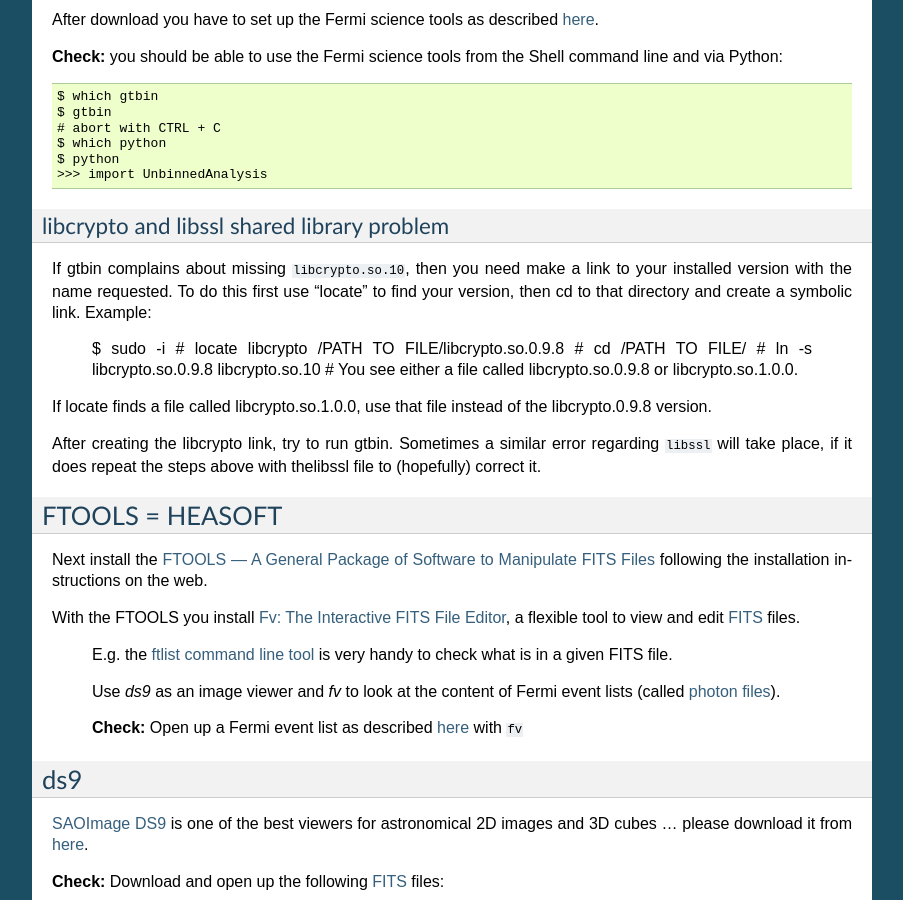
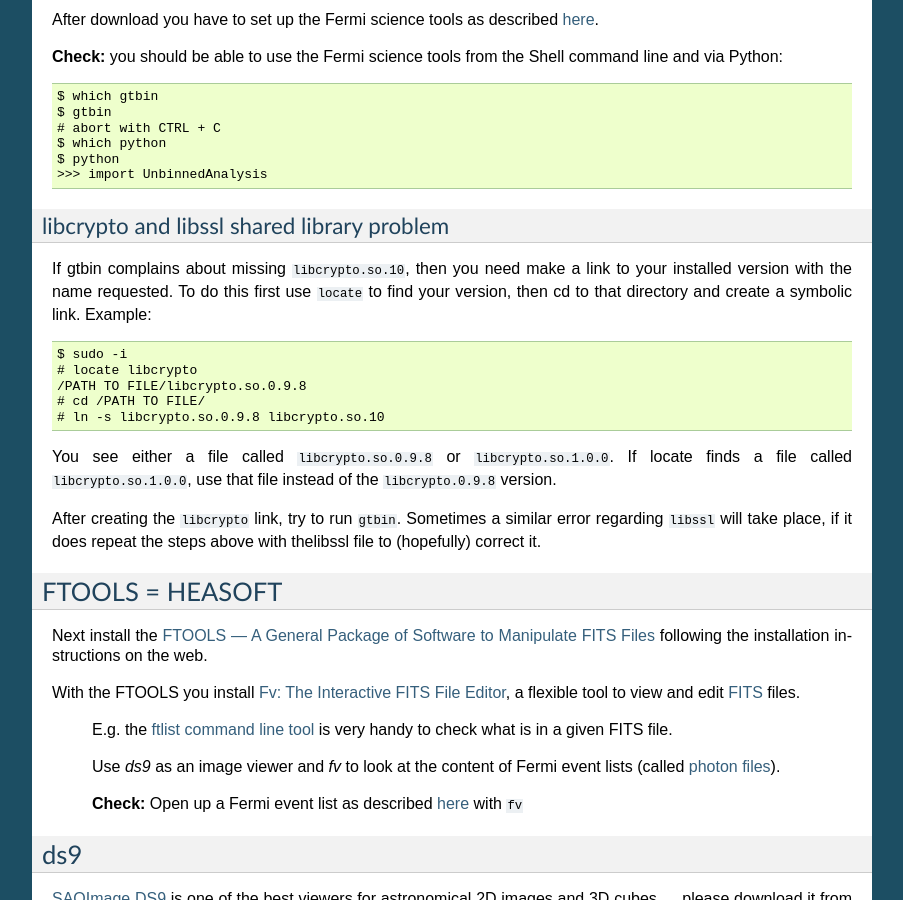
Before and after one commit to gammapy/fermi-hero, a Sphinx documentation site: the page built from docs/software/index.rst, in a window 1280 px wide and 900 px high, scrolled down 1080 px. Shown: the whole window, without its empty margins (198-1101 px from the left). Built offline with Sphinx 7.4.7, drawn with Linux system fonts in a browser that asks for light colours.

Commit message:
rst formatting fixes

```diff
--- a/docs/software/index.rst
+++ b/docs/software/index.rst
@@ -77,20 +77,20 @@
 
 If gtbin complains about missing ``libcrypto.so.10``, then you need make a
 link to your installed version with the name requested. To do this first
-use "locate" to find your version, then cd to that directory and create a
-symbolic link. Example:
+use ``locate`` to find your version, then cd to that directory and create a
+symbolic link. Example::
 
     $ sudo -i
     # locate libcrypto
     /PATH TO FILE/libcrypto.so.0.9.8
     # cd /PATH TO FILE/
     # ln -s libcrypto.so.0.9.8 libcrypto.so.10
-    # You see either a file called libcrypto.so.0.9.8 or libcrypto.so.1.0.0.
 
-If locate finds a file called libcrypto.so.1.0.0, use that file instead of the
-libcrypto.0.9.8 version.
+You see either a file called ``libcrypto.so.0.9.8`` or ``libcrypto.so.1.0.0``.
+If locate finds a file called ``libcrypto.so.1.0.0``, use that file instead of the
+``libcrypto.0.9.8`` version.
 
-After creating the libcrypto link, try to run gtbin. Sometimes a similar error
+After creating the ``libcrypto`` link, try to run ``gtbin``. Sometimes a similar error
 regarding ``libssl`` will take place, if it does repeat the steps
 above with thelibssl file to (hopefully) correct it.
 
```
